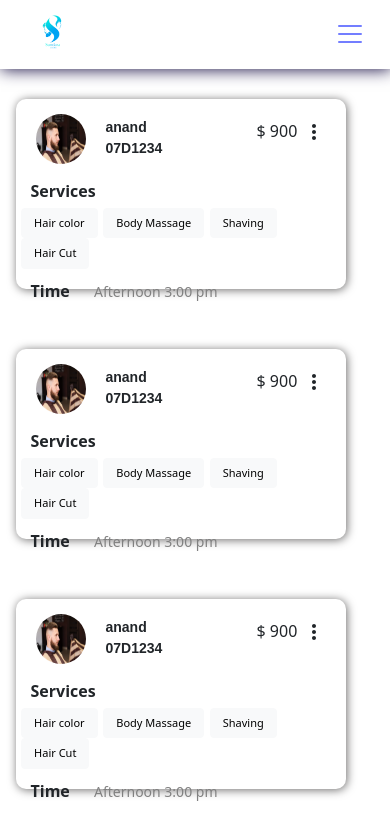
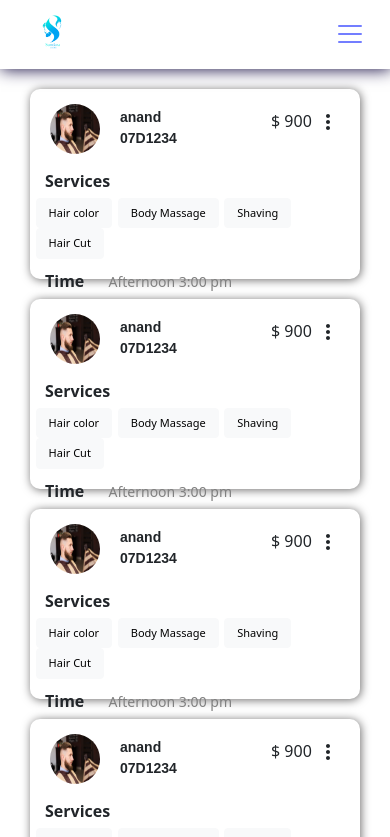
Before and after one commit to Anand-1432/sundara, a React (Create React App) app: page /booking in a window 390 px wide. Shown: the top 837 px of the page. Built offline with nearby package versions, Linux system fonts and the light colour scheme; a web font is replaced by a local one.

Commit message:
updating responsiv

```diff
--- a/src/components/booking_card/bookingcard.scss
+++ b/src/components/booking_card/bookingcard.scss
@@ -55,6 +55,7 @@
 
 @media (max-width:700px) {
     .cardBody{
-        margin-left: -4px;
+        margin: 0px;
+        margin-top: 20px;
     }
 }
--- a/src/pages/booking/booking.scss
+++ b/src/pages/booking/booking.scss
@@ -1,11 +1,14 @@
 .bookingCon{
-    width: 90vw;
+    width: 90%;
     margin: auto;
     padding-left: 70px;
 }
 
-@media (max-width:768px) {
+@media (max-width:600px) {
     .bookingCon{
         padding-left: 0px;
+        width: 100%;
+        display: grid;
+        place-content: center;
     }
 }
--- a/src/pages/home/home.scss
+++ b/src/pages/home/home.scss
@@ -215,3 +215,9 @@
         }
     }
 }
+
+@media (max-width:768px) {
+    .team{
+        width: 100%;
+    }
+}
```
Also changed, not shown: 1 other file (tests, documents, lock files or other folders).
